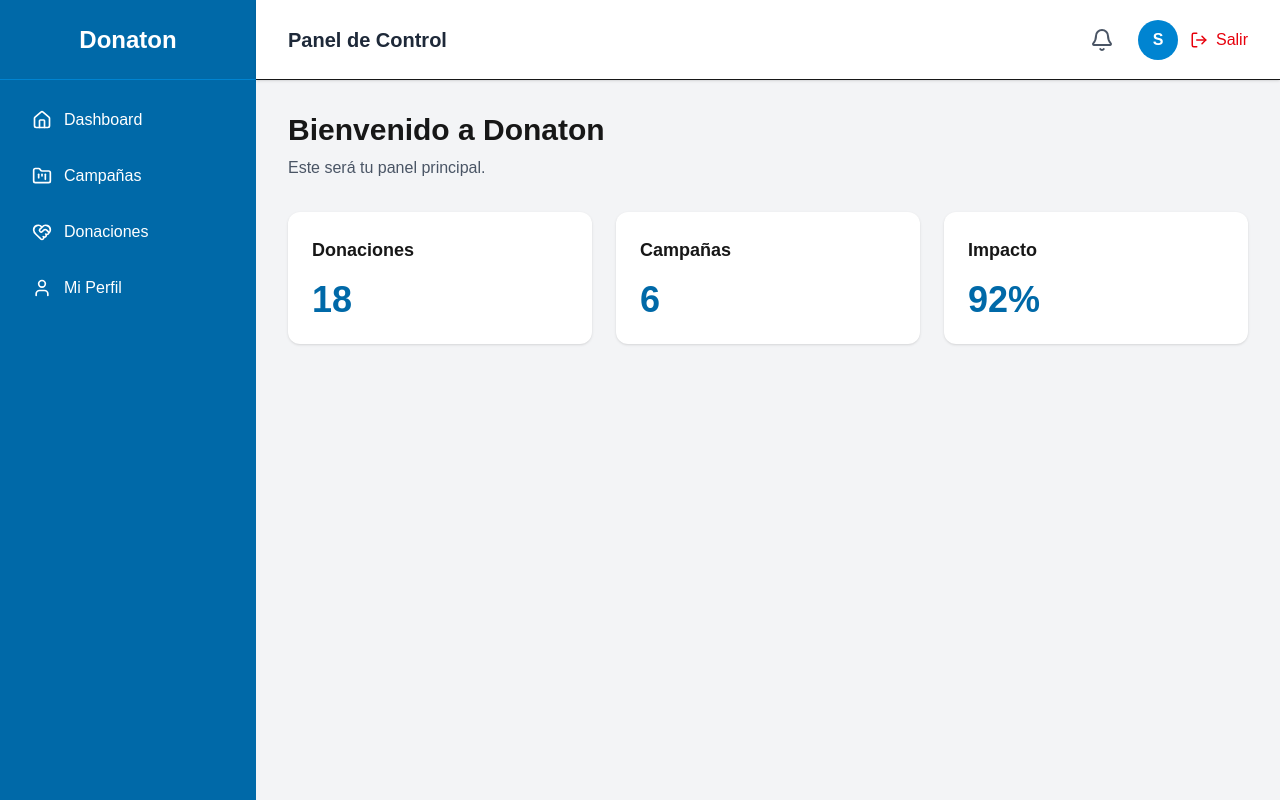
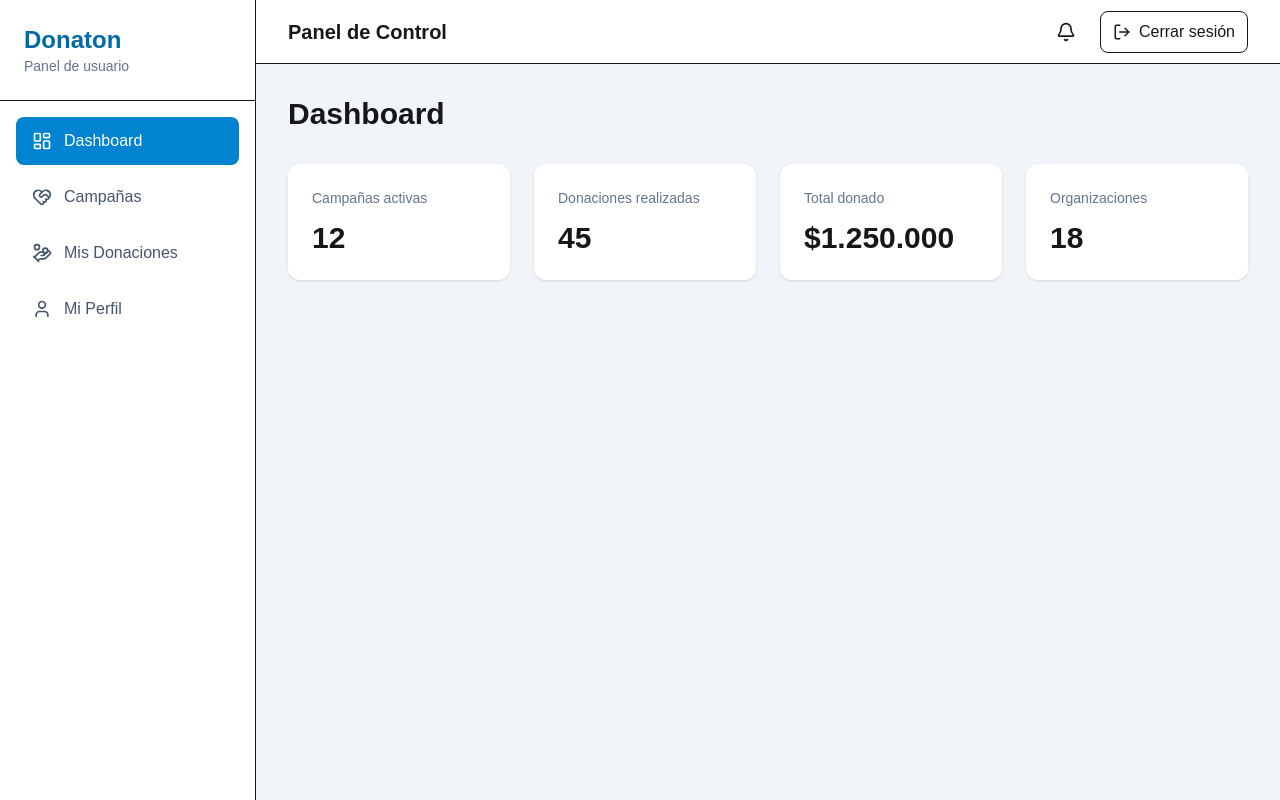
Before and after one commit to SmCarrera22/Donaton-platform, a Next.js app in the folder frontend/: page /dashboard in a window 1280 px wide. Built offline with nearby package versions, Linux system fonts and the light colour scheme.

Commit message:
feat: create reusable dashboard layout

```diff
--- a/frontend/app/(protected)/dashboard/page.tsx
+++ b/frontend/app/(protected)/dashboard/page.tsx
@@ -1,49 +1,29 @@
+import StatsCard from "@/components/cards/StatsCard";
+
 export default function DashboardPage() {
     return (
-        <div className="space-y-8">
-            <div>
-                <h1 className="text-3xl font-bold">
-                    Bienvenido a Donaton
-                </h1>
-
-                <p className="mt-2 text-gray-600">
-                    Este será tu panel principal.
-                </p>
+        <section>
+            <h1 className="mb-8 text-3xl font-bold">
+                Dashboard
+            </h1>
+            <div className="grid gap-6 md:grid-cols-2 xl:grid-cols-4">
+                <StatsCard
+                    title="Campañas activas"
+                    value="12"
+                />
+                <StatsCard
+                    title="Donaciones realizadas"
+                    value="45"
+                />
+                <StatsCard
+                    title="Total donado"
+                    value="$1.250.000"
+                />
+                <StatsCard
+                    title="Organizaciones"
+                    value="18"
+                />
             </div>
-
-            <div className="grid grid-cols-1 md:grid-cols-3 gap-6">
-
-                <div className="rounded-xl bg-white p-6 shadow">
-                    <h2 className="text-lg font-semibold">
-                        Donaciones
-                    </h2>
-
-                    <p className="mt-4 text-4xl font-bold text-sky-700">
-                        18
-                    </p>
-                </div>
-
-                <div className="rounded-xl bg-white p-6 shadow">
-                    <h2 className="text-lg font-semibold">
-                        Campañas
-                    </h2>
-
-                    <p className="mt-4 text-4xl font-bold text-sky-700">
-                        6
-                    </p>
-                </div>
-
-                <div className="rounded-xl bg-white p-6 shadow">
-                    <h2 className="text-lg font-semibold">
-                        Impacto
-                    </h2>
-
-                    <p className="mt-4 text-4xl font-bold text-sky-700">
-                        92%
-                    </p>
-                </div>
-
-            </div>
-        </div>
+        </section>
     );
 }
--- /dev/null
+++ b/frontend/components/cards/StatsCard.tsx
@@ -0,0 +1,20 @@
+interface Props {
+    title: string;
+    value: string;
+}
+
+export default function StatsCard({
+                                      title,
+                                      value,
+                                  }: Props) {
+    return (
+        <div className="rounded-xl bg-white p-6 shadow-sm">
+            <p className="text-sm text-slate-500">
+                {title}
+            </p>
+            <h2 className="mt-3 text-3xl font-bold">
+                {value}
+            </h2>
+        </div>
+    );
+}
--- /dev/null
+++ b/frontend/components/layout/MenuItem.tsx
@@ -0,0 +1,35 @@
+"use client";
+
+import Link from "next/link";
+import { usePathname } from "next/navigation";
+
+interface Props {
+    href: string;
+    icon: React.ReactNode;
+    children: React.ReactNode;
+}
+
+export default function MenuItem({
+                                     href,
+                                     icon,
+                                     children,
+                                 }: Props) {
+    const pathname = usePathname();
+
+    const active = pathname === href;
+
+    return (
+        <Link
+            href={href}
+            className={`flex items-center gap-3 rounded-lg px-4 py-3 transition
+      ${
+                active
+                    ? "bg-sky-600 text-white"
+                    : "text-slate-600 hover:bg-slate-100"
+            }`}
+        >
+            {icon}
+            <span>{children}</span>
+        </Link>
+    );
+}
--- a/frontend/components/layout/ProtectedLayout.tsx
+++ b/frontend/components/layout/ProtectedLayout.tsx
@@ -1,24 +1,30 @@
 import Sidebar from "./Sidebar";
 import TopNavbar from "./TopNavbar";
 
-interface ProtectedLayoutProps {
+interface Props {
     children: React.ReactNode;
 }
 
 export default function ProtectedLayout({
                                             children,
-                                        }: ProtectedLayoutProps) {
+                                        }: Props) {
     return (
-        <div className="flex h-screen bg-gray-100">
+        <div className="flex min-h-screen bg-slate-100">
+
             <Sidebar />
 
             <div className="flex flex-1 flex-col">
+
                 <TopNavbar />
 
-                <main className="flex-1 overflow-auto p-8">
+                <main className="flex-1 p-8">
+
                     {children}
+
                 </main>
+
             </div>
+
         </div>
     );
 }
--- a/frontend/components/layout/Sidebar.tsx
+++ b/frontend/components/layout/Sidebar.tsx
@@ -1,50 +1,62 @@
 "use client";
 
-import Link from "next/link";
-import { Home, User, HeartHandshake, FolderKanban } from "lucide-react";
+import {
+    LayoutDashboard,
+    HeartHandshake,
+    HandCoins,
+    User,
+} from "lucide-react";
 
-const links = [
-    {
-        href: "/dashboard",
-        label: "Dashboard",
-        icon: Home,
-    },
-    {
-        href: "/campaigns",
-        label: "Campañas",
-        icon: FolderKanban,
-    },
-    {
-        href: "/donations",
-        label: "Donaciones",
-        icon: HeartHandshake,
-    },
-    {
-        href: "/profile",
-        label: "Mi Perfil",
-        icon: User,
-    },
-];
+import MenuItem from "./MenuItem";
 
 export default function Sidebar() {
     return (
-        <aside className="w-64 bg-sky-700 text-white flex flex-col">
-            <div className="h-20 flex items-center justify-center border-b border-sky-600">
-                <h1 className="text-2xl font-bold">Donaton</h1>
+        <aside className="w-64 border-r bg-white h-screen sticky top-0 flex flex-col">
+
+            <div className="border-b p-6">
+
+                <h1 className="text-2xl font-bold text-sky-700">
+                    Donaton
+                </h1>
+
+                <p className="text-sm text-slate-500">
+                    Panel de usuario
+                </p>
+
             </div>
 
-            <nav className="flex-1 p-4 space-y-2">
-                {links.map(({ href, label, icon: Icon }) => (
-                    <Link
-                        key={href}
-                        href={href}
-                        className="flex items-center gap-3 rounded-lg px-4 py-3 hover:bg-sky-600 transition"
-                    >
-                        <Icon size={20} />
-                        {label}
-                    </Link>
-                ))}
+            <nav className="flex-1 space-y-2 p-4">
+
+                <MenuItem
+                    href="/dashboard"
+                    icon={<LayoutDashboard size={20} />}
+                >
+                    Dashboard
+                </MenuItem>
+
+                <MenuItem
+                    href="/campaigns"
+                    icon={<HeartHandshake size={20} />}
+                >
+                    Campañas
+                </MenuItem>
+
+                <MenuItem
+                    href="/donations"
+                    icon={<HandCoins size={20} />}
+                >
+                    Mis Donaciones
+                </MenuItem>
+
+                <MenuItem
+                    href="/profile"
+                    icon={<User size={20} />}
+                >
+                    Mi Perfil
+                </MenuItem>
+
             </nav>
+
         </aside>
     );
 }
--- a/frontend/components/layout/TopNavbar.tsx
+++ b/frontend/components/layout/TopNavbar.tsx
@@ -4,29 +4,35 @@ import { Bell, LogOut } from "lucide-react";
 
 export default function TopNavbar() {
     return (
-        <header className="h-20 bg-white border-b flex items-center justify-between px-8 shadow-sm">
+        <header className="flex h-16 items-center justify-between border-b bg-white px-8">
+
             <div>
-                <h2 className="text-xl font-bold text-gray-800">
+
+                <h2 className="text-xl font-semibold">
                     Panel de Control
                 </h2>
+
             </div>
 
-            <div className="flex items-center gap-6">
-                <button className="relative">
-                    <Bell className="text-gray-600" />
+            <div className="flex items-center gap-4">
+
+                <button
+                    className="rounded-lg p-2 hover:bg-slate-100"
+                >
+                    <Bell size={20} />
                 </button>
 
-                <div className="flex items-center gap-3">
-                    <div className="h-10 w-10 rounded-full bg-sky-600 flex items-center justify-center text-white font-bold">
-                        S
-                    </div>
+                <button
+                    className="flex items-center gap-2 rounded-lg border px-3 py-2 hover:bg-slate-100"
+                >
+                    <LogOut size={18} />
 
-                    <button className="flex items-center gap-2 text-red-600 hover:text-red-700">
-                        <LogOut size={18} />
-                        Salir
-                    </button>
-                </div>
+                    Cerrar sesión
+
+                </button>
+
             </div>
+
         </header>
     );
 }
```
